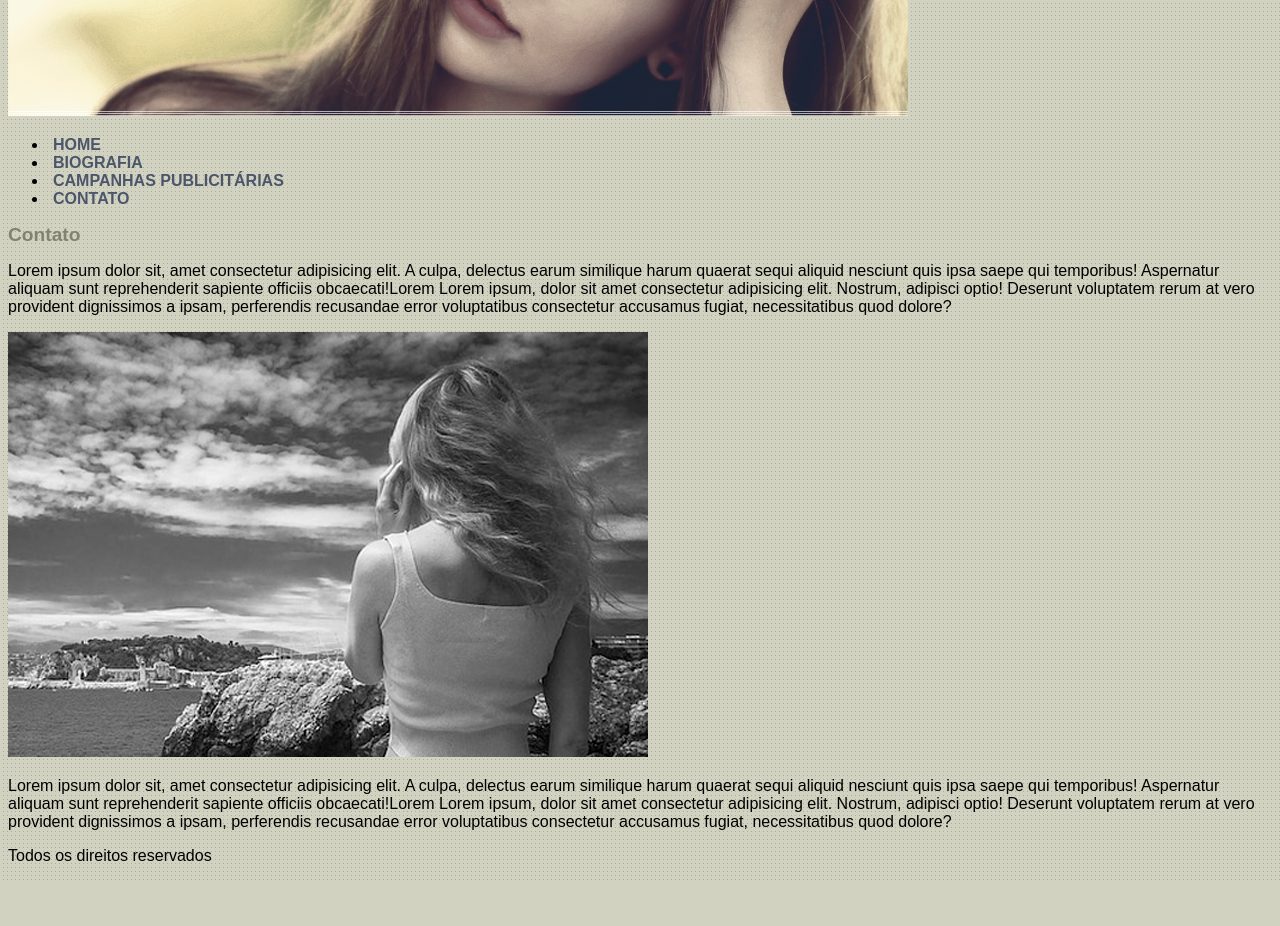
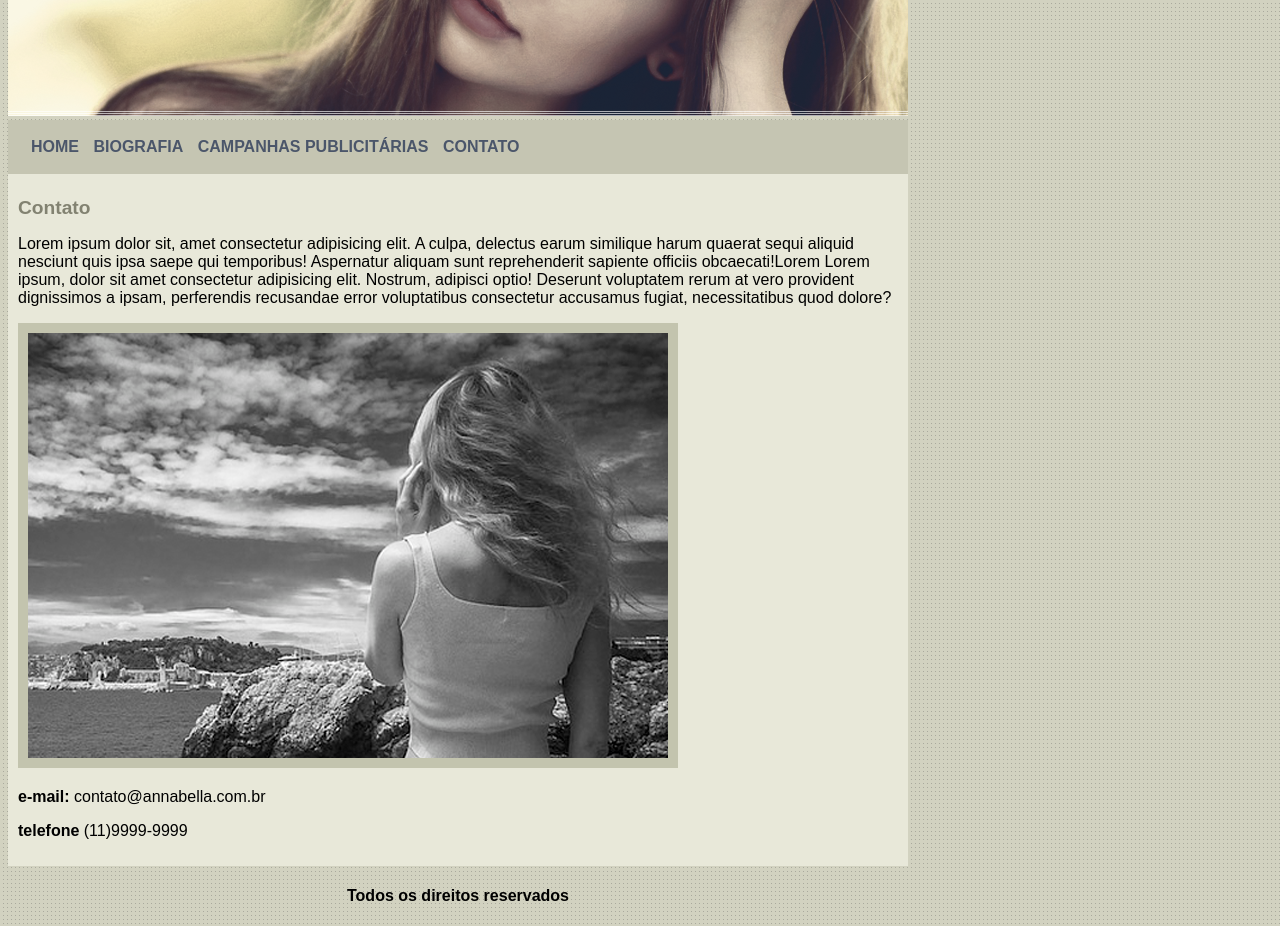
Before and after one commit to fernandojsj/Densenvolvimento-WEB, a plain HTML site: page Project 2 #AnnaBella/contato.html in a window 1280 px wide. Shown: the part 280-1206 px from the top of the page. Before the commit the page ends 1161 px from the top, so only its background shows below. Drawn offline with Linux system fonts and the light colour scheme.

Commit message:
contato
Página contato terminada.

```diff
--- a/Project 2 #AnnaBella/contato.html
+++ b/Project 2 #AnnaBella/contato.html
@@ -9,42 +9,38 @@
 
 <body>
 
-    <header>
-
     <div id="principal">
         <img src="img/capa.png">
+
+            <div id="menu">
+                <a href="index.html">HOME</a>
+                <a href="bio.html">BIOGRAFIA</a>
+                <a href="campanhas.html">CAMPANHAS PUBLICITÁRIAS</a>
+                <a href="contato.html">CONTATO</a>
             </div>
 
-        <nav class="navegacao">
-            <ul>
-                <li> <a href="index.html"> HOME </a>  </li>
-                <li> <a href="bio.html"> BIOGRAFIA </a> </li>
-                <li> <a href="campanhas.html"> CAMPANHAS PUBLICITÁRIAS </a> </li>
-                <li> <a href="contato.html"> CONTATO </a> </li>
-            </ul>
-        </nav>
-    </header>
-
-    <main>
+            <div id="conteudo"> <!-- inicio conteudo -->
                 <h1>Contato</h1>
                 <p>
                     Lorem ipsum dolor sit, amet consectetur adipisicing elit. A culpa, delectus earum similique harum quaerat sequi aliquid nesciunt quis ipsa saepe qui temporibus! Aspernatur aliquam sunt reprehenderit sapiente officiis obcaecati!Lorem
                     Lorem ipsum, dolor sit amet consectetur adipisicing elit. Nostrum, adipisci optio! Deserunt voluptatem rerum at vero provident dignissimos a ipsam, perferendis recusandae error voluptatibus consectetur accusamus fugiat, necessitatibus quod dolore?
                 </p>
 
+                <img src="img/foto1.png" class="img-campanha">
                 <div>
-            <img src="img/foto1.png">
+                    <p> <strong>e-mail:</strong> contato@annabella.com.br </p>
+                    <p> <strong>telefone</strong> (11)9999-9999 </p>
+                </div>
+            </div> <!-- fim conteudo -->
+
+            <div id="rodape">
+                <h4> Todos os direitos reservados </h4>
             </div>
 
-        <p>
-            Lorem ipsum dolor sit, amet consectetur adipisicing elit. A culpa, delectus earum similique harum quaerat sequi aliquid nesciunt quis ipsa saepe qui temporibus! Aspernatur aliquam sunt reprehenderit sapiente officiis obcaecati!Lorem
-            Lorem ipsum, dolor sit amet consectetur adipisicing elit. Nostrum, adipisci optio! Deserunt voluptatem rerum at vero provident dignissimos a ipsam, perferendis recusandae error voluptatibus consectetur accusamus fugiat, necessitatibus quod dolore?
-        </p>
-    </main>
 
-    <footer>
-        <p>Todos os direitos reservados</p>
-    </footer>
+
+    </div>
+
 
 </body>
 
```
Also changed, not shown: Project 2 #AnnaBella/bio.html (+25 -0 lines). Lines whose indentation alone changed are shown as unchanged.
